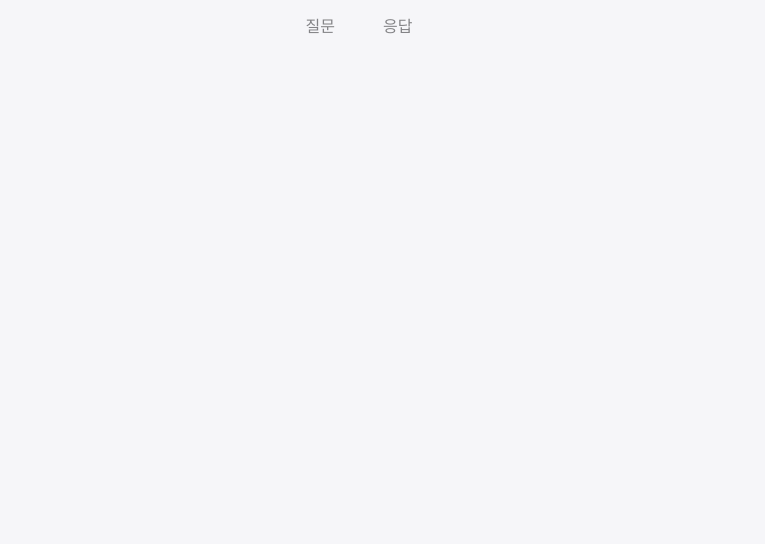
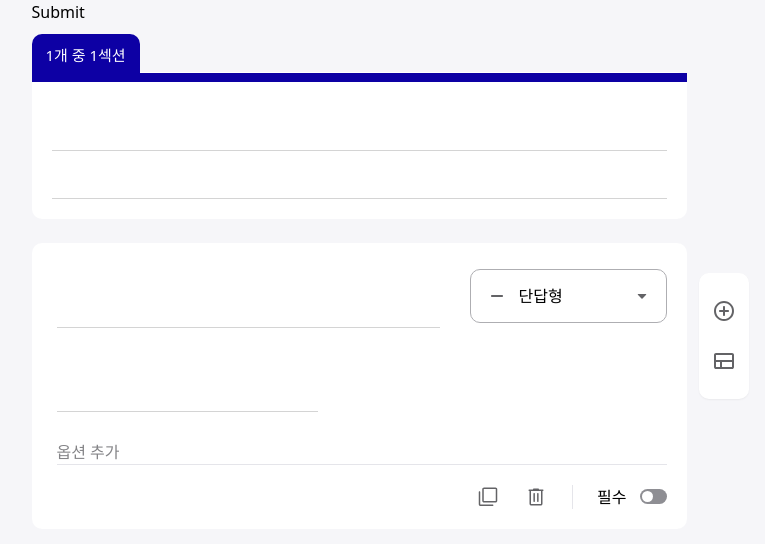
Before and after one commit to sakamoto-jun/multi-form-survey, a React (Vite) app: page /surveys/new in a window 1280 px wide. Shown: the top 544 px of the page, without its empty margins (281-1046 px from the left). Built offline with nearby package versions, Linux system fonts and the light colour scheme.

Commit message:
feature: api 서버, Page 분할 및 UI 데이터 바인딩

```diff
--- a/package.json
+++ b/package.json
@@ -4,13 +4,14 @@
   "version": "0.0.0",
   "type": "module",
   "scripts": {
-    "dev": "vite",
+    "dev": "vite-node --watch src/server/index.ts",
     "build": "tsc && vite build",
     "lint": "eslint . --ext ts,tsx --report-unused-disable-directives --max-warnings 0",
     "preview": "vite preview"
   },
   "dependencies": {
     "clsx": "^2.1.1",
+    "express": "^4.0.0",
     "mobx": "^6.0.0",
     "mobx-react-lite": "^4.0.0",
     "react": "^18.2.0",
@@ -19,6 +20,7 @@
     "react-router-dom": "^6.0.0"
   },
   "devDependencies": {
+    "@types/express": "^4.0.0",
     "@types/react": "^18.2.66",
     "@types/react-dom": "^18.2.22",
     "@typescript-eslint/eslint-plugin": "^7.2.0",
@@ -32,6 +34,7 @@
     "tailwindcss": "^3.0.0",
     "typescript": "^5.2.2",
     "vite": "^5.2.0",
+    "vite-node": "^2.0.0",
     "vite-plugin-svgr": "^4.3.0"
   }
 }
--- a/src/components/edit/QuestionEditor.tsx
+++ b/src/components/edit/QuestionEditor.tsx
@@ -23,7 +23,11 @@ const QuestionEditorBase = ({
   return (
     <Panel className="border-l-5 border-l-transparent focus-within:border-l-main">
       <PanelHeader className="flex mb-25">
-        <Input className="flex-1 mr-30" />
+        <Input
+          className="flex-1 mr-30"
+          value={question.title}
+          onChange={(e) => question.setTitle(e.target.value)}
+        />
         <QuestionTypeEditor type={question.type} onChange={question.setType} />
       </PanelHeader>
       <PanelBody>
--- a/src/models/section.ts
+++ b/src/models/section.ts
@@ -1,7 +1,7 @@
 import { makeAutoObservable } from "mobx";
 import Question from "./question";
 
-type SectionData = {
+export type SectionData = {
   id: number;
   title: string;
   description: string;
@@ -26,7 +26,7 @@ export default class Section implements SectionData {
     this.id = data.id;
     this.title = data.title;
     this.description = data.description;
-    this.questions = data.questions;
+    this.questions = data.questions.map((question) => new Question(question));
   }
 
   setTitle = (title: string) => {
--- /dev/null
+++ b/src/pages/CreatePage.tsx
@@ -0,0 +1,26 @@
+import { toJS } from "mobx";
+import SectionEditorList from "../components/edit/SectionEditorList";
+import { useSurveyStore } from "../store";
+import callApi from "../utils/api";
+
+const CreatePage = () => {
+  const surveyStore = useSurveyStore();
+
+  const handleSubmit = () => {
+    callApi("/surveys", {
+      method: "POST",
+      body: toJS({ sections: surveyStore.sections }),
+    });
+  };
+
+  return (
+    <>
+      <div>
+        <button onClick={handleSubmit}>Submit</button>
+      </div>
+      <SectionEditorList />
+    </>
+  );
+};
+
+export default CreatePage;
--- /dev/null
+++ b/src/pages/EditPage.tsx
@@ -0,0 +1,37 @@
+import { toJS } from "mobx";
+import { useEffect } from "react";
+import { useParams } from "react-router";
+import SectionEditorList from "../components/edit/SectionEditorList";
+import { useSurveyStore } from "../store";
+import callApi from "../utils/api";
+
+const EditPage = () => {
+  const surveyStore = useSurveyStore();
+  const { surveyId } = useParams<{ surveyId: string }>();
+
+  useEffect(() => {
+    const id = parseInt(surveyId ?? "", 10);
+
+    if (id) {
+      surveyStore.fetchSurvey(id);
+    }
+  }, [surveyStore, surveyId]);
+
+  const handleSubmit = () => {
+    callApi(`/surveys/${surveyId}`, {
+      method: "PUT",
+      body: toJS({ sections: surveyStore.sections }),
+    });
+  };
+
+  return (
+    <>
+      <div>
+        <button onClick={handleSubmit}>Edit</button>
+      </div>
+      <SectionEditorList />
+    </>
+  );
+};
+
+export default EditPage;
--- /dev/null
+++ b/src/server/api/surveys.ts
@@ -0,0 +1,37 @@
+import express from "express";
+import path from "path";
+import JsonStorage from "../../utils/jsonStorage";
+
+const router = express.Router();
+const storage = new JsonStorage(path.join(__dirname, "../data/surveys.json"));
+
+router.get("/", (_req, res) => {
+  return res.json(storage.getAll());
+});
+
+router.post("/", (req, res) => {
+  const id = Date.now();
+  storage.set(id, req.body);
+
+  return res.json({ id });
+});
+
+router.put("/:id", (req, res) => {
+  const id = Number(req.params.id);
+  storage.set(id, req.body);
+
+  return res.json({ id });
+});
+
+router.get("/:id", (req, res) => {
+  const id = Number(req.params.id);
+  const data = storage.get(id);
+
+  if (!data) {
+    return res.status(404).json({ message: "Not found." });
+  }
+
+  return res.json(data);
+});
+
+export default router;
--- /dev/null
+++ b/src/server/data/surveys.json
@@ -0,0 +1 @@
+{"1753007342440":{"sections":[{"id":1753007248625,"title":"섹션 1","description":"설명","questions":[{"id":1753007248625,"title":"질문 1","type":"shortText","required":true},{"id":1753007329810,"title":"질문 2","type":"date","required":false}]}]}}
--- /dev/null
+++ b/src/server/index.ts
@@ -0,0 +1,31 @@
+import express from "express";
+import { createServer as createViteServer } from "vite";
+import surveyRouter from "./api/surveys";
+
+async function startServer() {
+  const app = express();
+  const port = 5173;
+
+  app.use(express.json()); // json 파싱 미들웨어 추가
+  app.use("/api/surveys", surveyRouter);
+
+  const vite = await createViteServer({
+    server: { middlewareMode: true },
+    appType: "spa",
+  });
+  app.use(vite.middlewares); // vite 서버세팅 미들웨어 추가
+
+  return app.listen(port); // 포트 감시
+}
+
+const server = await startServer(); // 서버 실행
+
+// HMR 컨트롤
+if (import.meta.hot) {
+  import.meta.hot.on("vite:beforeFullReload", () => {
+    server.close();
+  });
+  import.meta.hot.dispose(() => {
+    server.close();
+  });
+}
--- a/src/store.tsx
+++ b/src/store.tsx
@@ -1,6 +1,7 @@
 import { makeAutoObservable } from "mobx";
 import { createContext, PropsWithChildren, useContext } from "react";
-import Section from "./models/section";
+import Section, { SectionData } from "./models/section";
+import callApi from "./utils/api";
 
 class SurveyStore {
   sections: Section[];
@@ -32,6 +33,13 @@ class SurveyStore {
       currentSection.addQuestion();
     }
   };
+  fetchSurvey = async (id: number) => {
+    const { sections } = await callApi<{ sections: SectionData[] }>(
+      `/surveys/${id}`
+    );
+
+    this.sections = sections.map((section) => new Section(section));
+  };
 }
 
 const surveyStore = new SurveyStore();
--- /dev/null
+++ b/src/utils/api.ts
@@ -0,0 +1,20 @@
+interface ApiParams {
+  method?: "GET" | "POST" | "PUT" | "DELETE";
+  body?: object;
+  baseUrl?: string;
+}
+
+export default async function callApi<ResponseType>(
+  path: string,
+  { method = "GET", baseUrl = "/api", body }: ApiParams = {}
+): Promise<ResponseType> {
+  const res = await fetch(`${baseUrl}${path}`, {
+    method,
+    headers: {
+      "Content-Type": "application/json",
+    },
+    body: body ? JSON.stringify(body) : undefined,
+  });
+
+  return await res.json();
+}
--- /dev/null
+++ b/src/utils/jsonStorage.ts
@@ -0,0 +1,37 @@
+import fs from "fs";
+
+type Key = string | number;
+
+export default class JsonStorage<Data> {
+  private values: Record<Key, Data> = {};
+
+  constructor(private readonly filename: string) {
+    this.load();
+  }
+
+  load() {
+    try {
+      const data = fs.readFileSync(this.filename, "utf-8");
+      this.values = JSON.parse(data) ?? {};
+    } catch (error) {
+      console.error("Failed to load data from file.", error);
+    }
+  }
+  save() {
+    try {
+      fs.writeFileSync(this.filename, JSON.stringify(this.values));
+    } catch (error) {
+      console.error("Failed to save data to file", error);
+    }
+  }
+  get(key: Key): Data | undefined {
+    return this.values[key];
+  }
+  set(key: Key, value: Data) {
+    this.values[key] = value;
+    this.save();
+  }
+  getAll() {
+    return this.values;
+  }
+}
```
Also changed, not shown: src/routes.tsx (+7 -2 lines), 1 other file (tests, documents, lock files or other folders).
